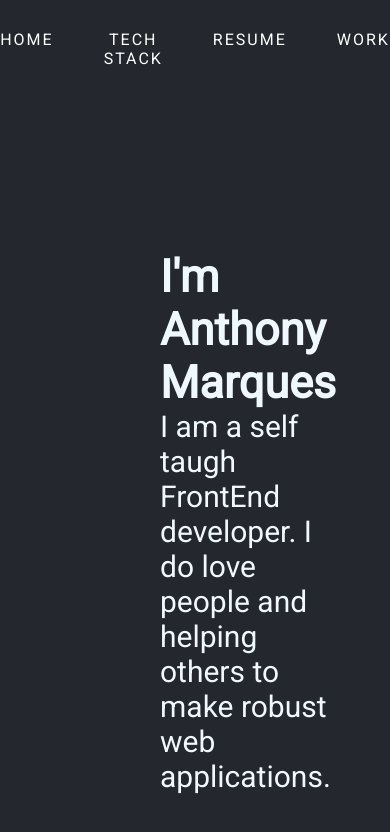
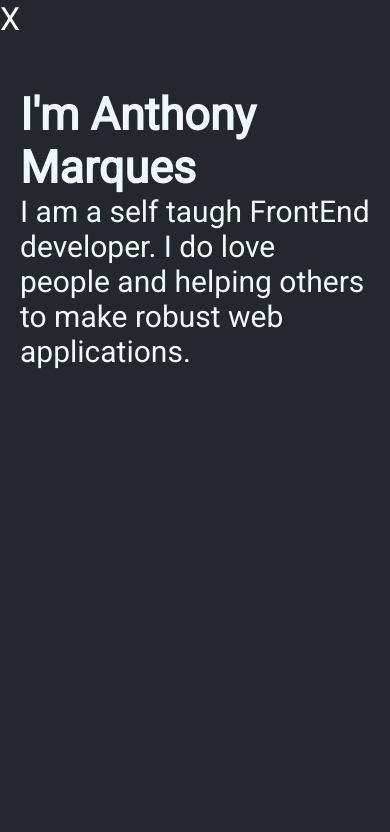
Before and after one commit to tony2tones/anthonymarques, an Angular app: page /home in a window 390 px wide. Both pictures are taken after a click on the button "ENTER". Shown: the top 832 px of the page. Built offline with nearby package versions, Linux system fonts and the light colour scheme.

Commit message:
working on mobile styles

```diff
--- a/src/app/components/navigation/navigation.component.html
+++ b/src/app/components/navigation/navigation.component.html
@@ -1,7 +1,7 @@
+<div class="navToggle">X</div>
 <nav class="navBar">
   <ul>
-      <li (click)="goDown('home')"><a> Home</a>
-      </li>
+    <li (click)="goDown('home')"><a> Home</a></li>
     <li (click)="goDown('tech-stack')"><a>Tech stack</a></li>
     <li (click)="goDown('resume')"><a>Resume</a></li>
     <li (click)="goDown('work')"><a>Work</a></li>
--- a/src/app/components/navigation/navigation.component.scss
+++ b/src/app/components/navigation/navigation.component.scss
@@ -1,3 +1,15 @@
+
+@media (max-width: 400px){
+  .navBar {
+    display: none;
+  }
+  .navToggle {
+    display: block;
+    color: #fff;
+    font-size: xx-large;
+  }
+
+}
 
 .navBar {
     position: fixed;
--- a/src/app/components/pages/main/main.component.html
+++ b/src/app/components/pages/main/main.component.html
@@ -1,4 +1,4 @@
-<div class="wrapper flow main__container">
+<div class="flow main__container">
     <app-navigation (messageBus)="scrollToAnchor($event)"></app-navigation>
     <!-- <app-profile-card [animationToggle]="doAnimation"></app-profile-card> -->
     <div class="content" id="home">
--- a/src/sass/pages/_landing.scss
+++ b/src/sass/pages/_landing.scss
@@ -170,9 +170,52 @@
     }
 }
 
-@media only screen and (min-width: 768px) and (max-width: 1023px) {
+
+
+// @media (min-width: 400px) and (max-width: 780px) {
+
+//     /* Your CSS styles for tablet devices */
+//     .landing__content__border__animation h1 {
+//         font-size: medium;
+//     }
+// }
+
+@media only screen and (min-width: 768px) and (max-width: 1050px) {
+
     /* Your CSS styles for tablet devices */
     .landing__content__border__animation h1 {
         font-size: xx-large;
     }
 }
+
+@media (max-width: 780px) {
+
+    /* Your CSS styles for tablet devices */
+    .landing__content__border__animation h1 {
+        font-size: x-large;
+    }
+}
+
+
+@media(max-width: 644px) {
+
+    /* Your CSS styles for tablet devices */
+    .landing__content__border__animation h1 {
+        font-size: larger;
+    }
+}
+
+// @media (max-width: 400px) {
+//     // @media {
+
+//     // }
+
+//     /* Your CSS styles for tablet devices */
+//     .landing__content__border__animation {
+//         padding:3px;
+//     }
+//     .landing__content__border__animation h1 {
+//         font-size:small;
+//         color: white;
+//     }
+// }
--- a/src/sass/pages/_main.scss
+++ b/src/sass/pages/_main.scss
@@ -133,3 +133,31 @@
     font-size: 3rem;
     height: inherit;
   }
+
+
+@media only screen and (min-width: 768px) and (max-width: 1050px) {
+
+  /* Your CSS styles for tablet devices */
+  .main__container {
+      font-size: xx-large;
+  }
+
+}
+
+@media (max-width: 780px) {
+
+  /* Your CSS styles for tablet devices */
+  .main__container {
+      font-size: x-large;
+  }
+}
+
+
+@media(max-width: 644px) {
+
+  /* Your CSS styles for tablet devices */
+  .bio-card {
+    margin: 2rem;
+    margin-top: 5rem;
+  }
+}
```
Also changed, not shown: src/app/components/pages/main/main.component.scss (line endings or trailing spaces). Lines whose indentation alone changed are shown as unchanged.
